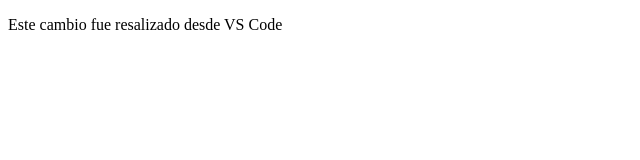
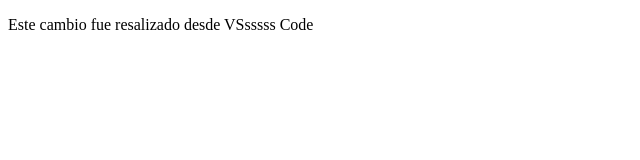
Before and after one commit to YurickIgnis/Proyecto, a plain HTML site: page index.html in a window 1280 px wide. Shown: the full height of the page, 0-640 px from the left. Drawn offline with Linux system fonts and the light colour scheme.

Commit message:
Update index.html

```diff
--- a/index.html
+++ b/index.html
@@ -7,6 +7,6 @@
 
 </head>
 <body>
-<div><p>Este cambio fue resalizado desde VS Code</p></div>
+<div><p>Este cambio fue resalizado desde VSsssss Code</p></div>
 </body>
 </html>
```
